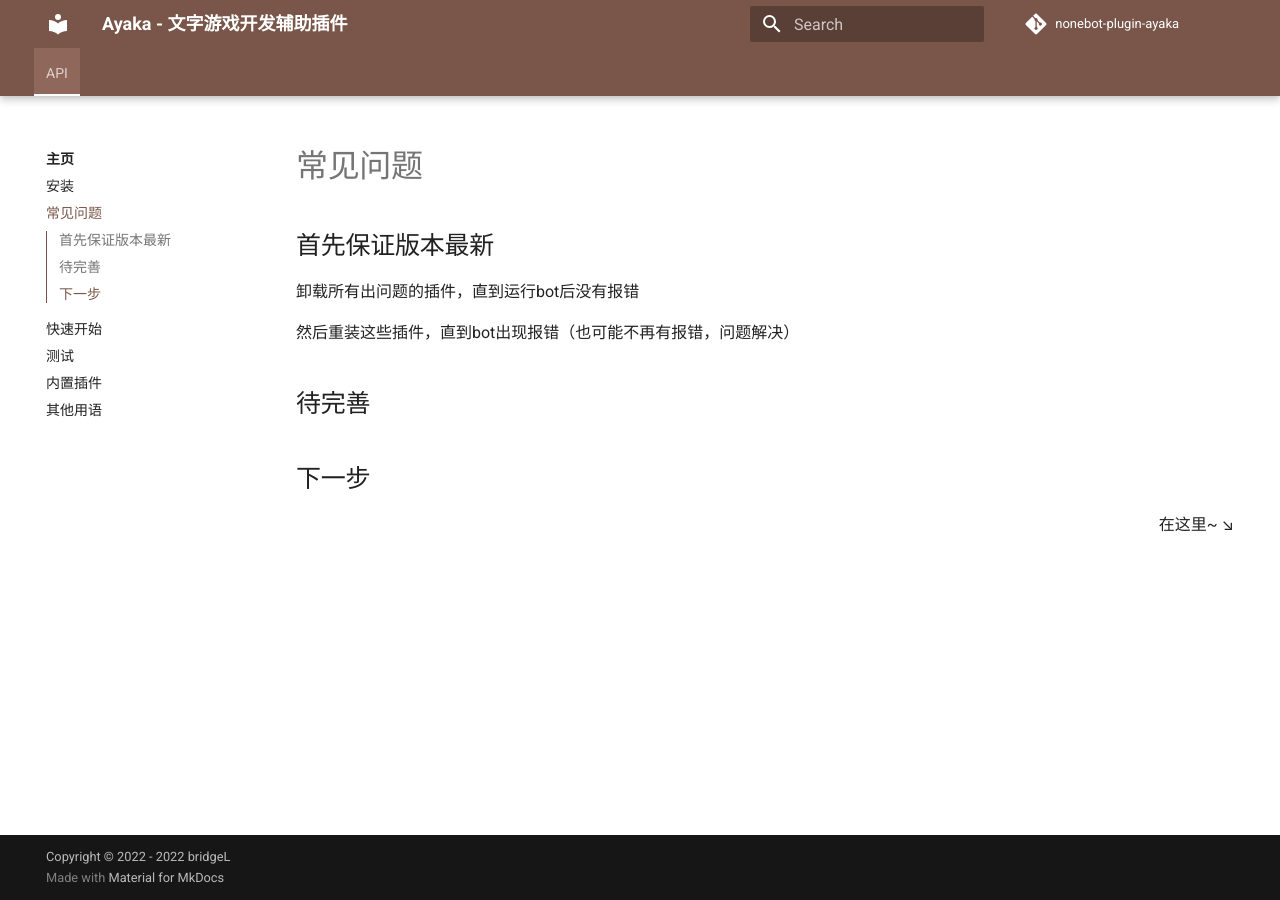
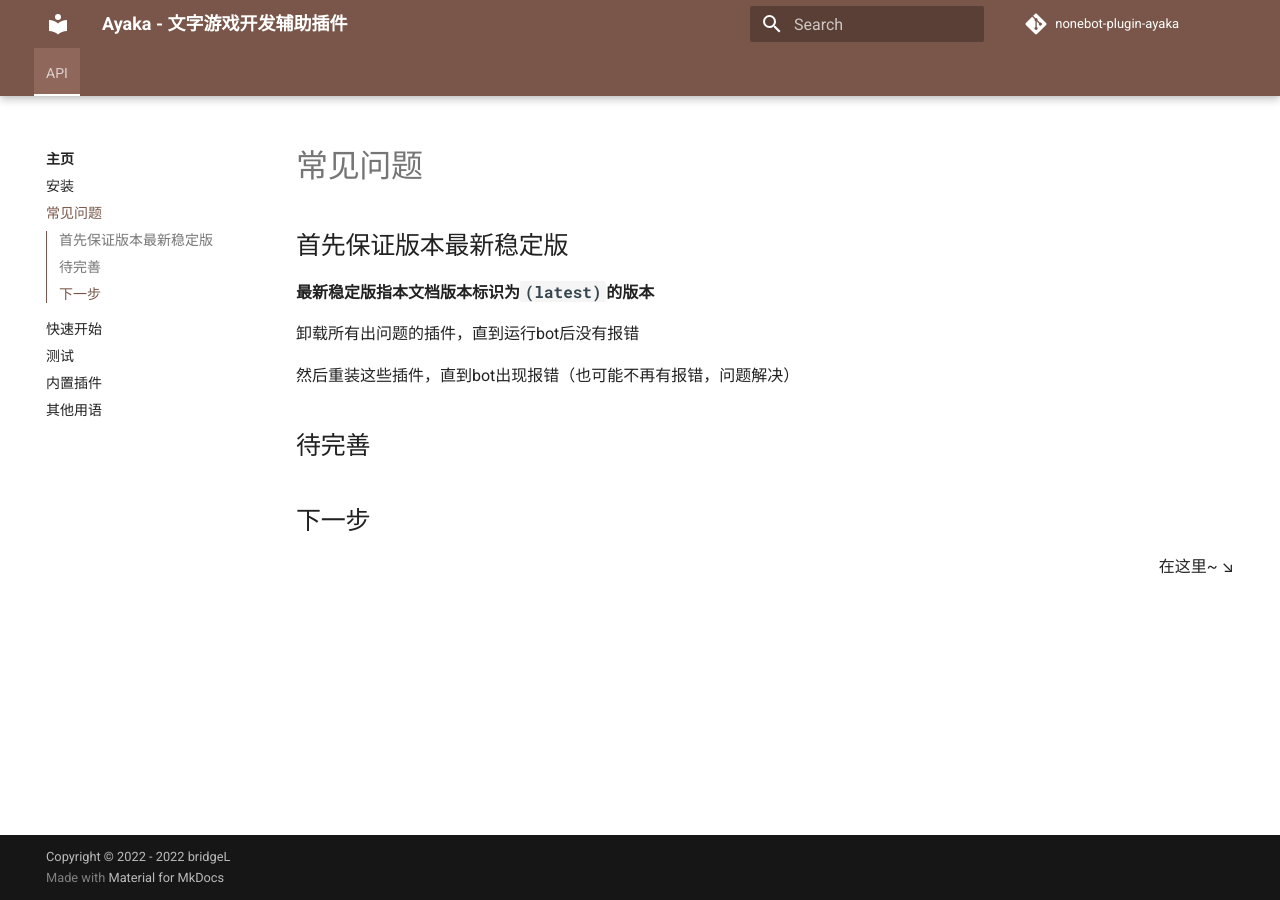
Before and after one commit to bridgeL/ayaka_doc, an MkDocs documentation site: the page built from docs/intro/qa.md, in a window 1280 px wide. Built offline with MkDocs 1.6.1 and Material for MkDocs 9.7.7, drawn with Linux system fonts in a browser that asks for light colours; comment, search, counter and statistics services are not loaded; the version menu is left out.

Commit message:
更新说明

```diff
--- a/docs/intro/qa.md
+++ b/docs/intro/qa.md
@@ -1,5 +1,7 @@
 
-## 首先保证版本最新
+## 首先保证版本最新稳定版
+
+**最新稳定版指本文档版本标识为`(latest)`的版本**
 
 卸载所有出问题的插件，直到运行bot后没有报错
 
--- a/mkdocs.yml
+++ b/mkdocs.yml
@@ -67,7 +67,6 @@ nav:
   - v2: change-log/v2.md
 - API: https://bridgel.github.io/nonebot-plugin-ayaka/
 
-
 markdown_extensions:
 - pymdownx.highlight:
     linenums_style: pymdownx-inline
```
